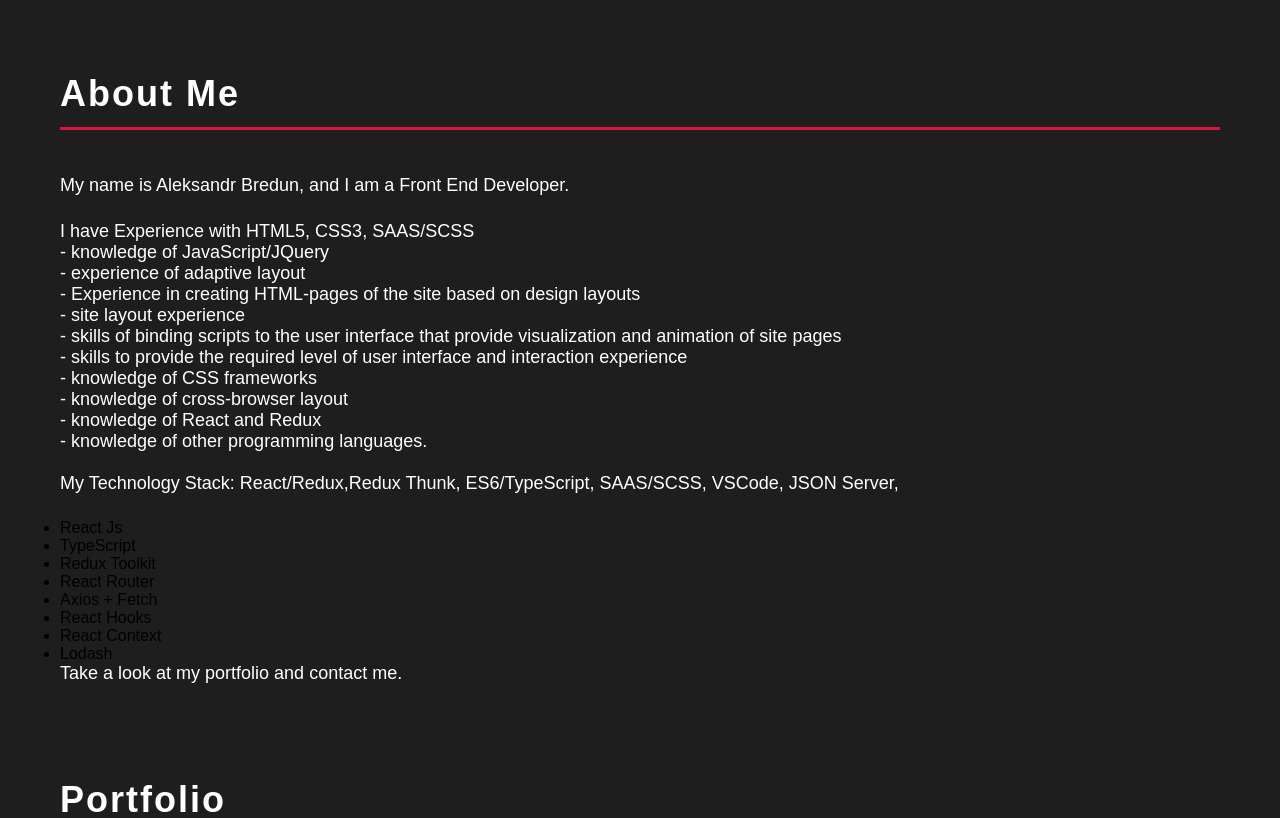
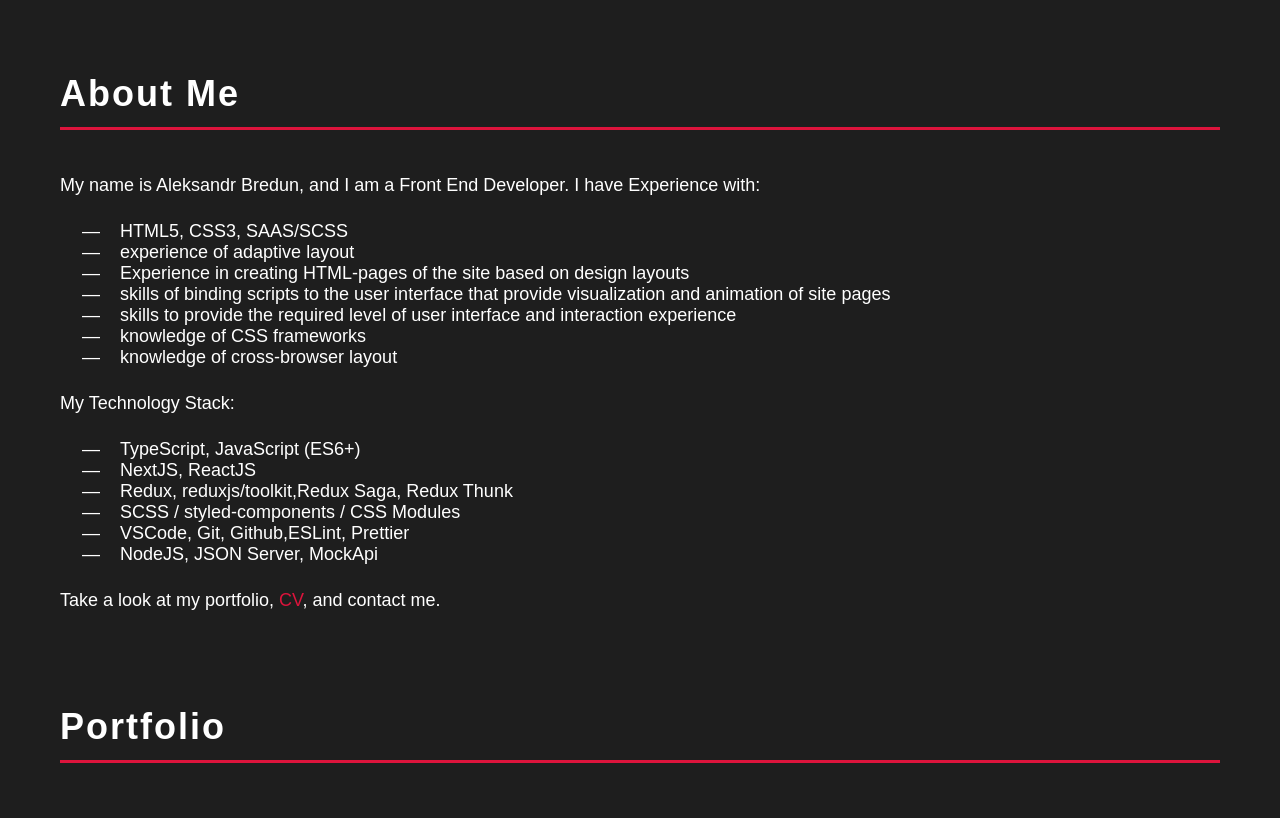
Before and after one commit to alexhetley6107/portfolio, a plain HTML site: page index.html in a window 1280 px wide. Shown: the part 797-1615 px from the top of the page. Drawn offline with nearby package versions, Linux system fonts and the light colour scheme.

Commit message:
add some info

```diff
--- a/index.html
+++ b/index.html
@@ -10,7 +10,7 @@
 		<link rel="preconnect" href="https://fonts.googleapis.com" />
 		<link rel="preconnect" href="https://fonts.gstatic.com" crossorigin />
 		<link rel="stylesheet" href="style.css" />
-		<link type="image/x-icon" href="img/favicon (1).ico" rel="shortcut icon" />
+		<link type="image/x-icon" href="favicon.ico" rel="shortcut icon" />
 		<link rel="stylesheet" href="https://unpkg.com/boxicons@2.0.9/css/boxicons.min.css" />
 		<title>Alex Bredun</title>
 	</head>
@@ -60,31 +60,32 @@
 			<div class="container">
 				<div class="section_title" id="about">About Me</div>
 				<div class="about_text">
-					<p>My name is Aleksandr Bredun, and I am a Front End Developer.</p>
-					<p>
-						I have Experience with HTML5, CSS3, SAAS/SCSS <br />- knowledge of JavaScript/JQuery
-						<br />
-						- experience of adaptive layout <br />- Experience in creating HTML-pages of the site
-						based on design layouts <br />- site layout experience <br />- skills of binding scripts
-						to the user interface that provide visualization and animation of site pages <br />-
-						skills to provide the required level of user interface and interaction experience
-						<br />- knowledge of CSS frameworks <br />- knowledge of cross-browser layout <br />-
-						knowledge of React and Redux <br />- knowledge of other programming languages.<br /><br />
-						My Technology Stack: React/Redux,Redux Thunk, ES6/TypeScript, SAAS/SCSS, VSCode, JSON
-						Server,
-					</p>
+					<p>My name is Aleksandr Bredun, and I am a Front End Developer. I have Experience with:</p>
+					<ul>
+						<li>HTML5, CSS3, SAAS/SCSS</li>
+						<li>experience of adaptive layout </li>
+						<li>Experience in creating HTML-pages of the site based on design layouts</li>
+						<li>skills of binding scripts
+							to the user interface that provide visualization and animation of site pages
+						</li>
+						<li>skills to provide the required level of user interface and interaction experience</li>
+						<li>knowledge of CSS frameworks</li>
+						<li>knowledge of cross-browser layout</li>
 
+					</ul>
+
+					<p>My Technology Stack:</p>
 					<ul>
-						<li>React Js</li>
-						<li>TypeScript</li>
-						<li>Redux Toolkit</li>
-						<li>React Router</li>
-						<li>Axios + Fetch</li>
-						<li>React Hooks</li>
-						<li>React Context</li>
-						<li>Lodash</li>
+						<li>TypeScript, JavaScript (ES6+)</li>
+						<li>NextJS, ReactJS</li>
+						<li>Redux, reduxjs/toolkit,Redux Saga, Redux Thunk</li>
+						<li>SCSS / styled-components / CSS Modules</li>
+						<li>VSCode, Git, Github,ESLint, Prettier</li>
+						<li>NodeJS, JSON Server, MockApi</li>
+
 					</ul>
-					<p>Take a look at my portfolio and contact me.</p>
+
+					<p>Take a look at my portfolio, <a href="https://career.habr.com/al_hetley" target="_blank" >CV</a>, and contact me.</p>
 				</div>
 			</div>
 		</section>
@@ -163,7 +164,7 @@
 
 					<div
 						class="item"
-						style="background-image: url(img/img/1.png)"
+						style="background-image: url(img/3.png)"
 					>
 						<div class="item_title">ENGEE</div>
 						<div class="item_btns">
@@ -220,7 +221,7 @@
 					</a>
 				</div>
 				<div class="cv-wrap">
-					<a class="cv" href="http://" target="_blank">
+					<a class="cv" href="https://career.habr.com/al_hetley" target="_blank">
 						<i class="bx bxs-food-menu"></i>
 						<span>My CV</span>
 					</a>
--- a/style.css
+++ b/style.css
@@ -221,13 +221,19 @@ section {
 .about_text {
 	margin-top: 45px;
 }
-.about_text p {
+.about_text p,
+.about_text ul {
 	font-size: 18px;
 	margin-bottom: 25px;
 	color: #fff;
 }
+.about_text ul {
+	margin-left: 60px;
+	list-style-type: '—    ';
+}
 body.switchMode .section_title,
-body.switchMode .about_text p {
+body.switchMode .about_text p,
+body.switchMode .about_text li {
 	color: rgb(30, 30, 30);
 }
 /******************************************/
@@ -316,7 +322,8 @@ body.switchMode .item_title {
 	font-size: 20px;
 	margin: 15px;
 }
-.footer a {
+.footer a,
+#about a {
 	text-decoration: none;
 	color: crimson;
 }
```
Also changed, not shown: favicon.ico (added), img/3.png (renamed from img/img/3.png), img/favicon (1).ico (deleted), img/img/1.png (deleted), img/img/2.png (deleted), img/img/man.jpg (deleted), img/label.jpg (added), 1 other file.
